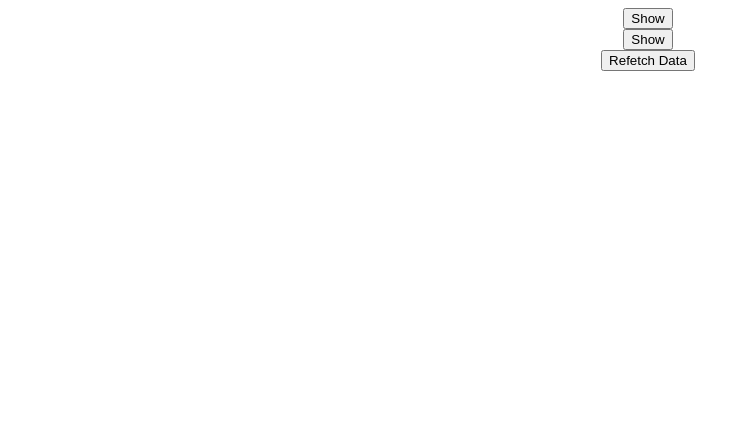
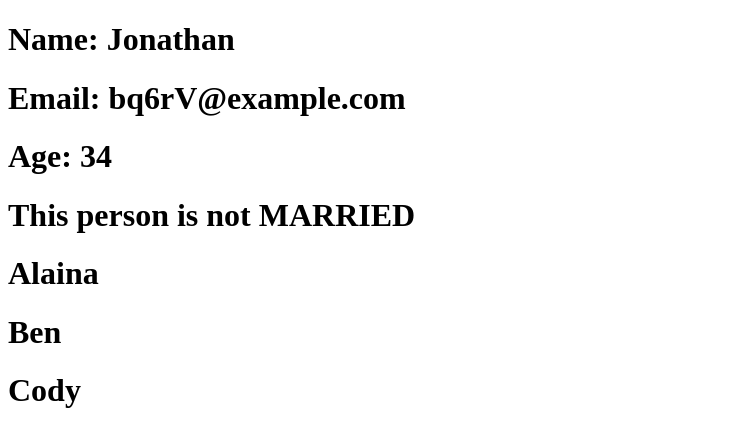
Before and after one commit to jonathanLindquist/rcy_episode_1, a React (Create React App) app: page / in a window 1280 px wide. Shown: the top 446 px of the page, without its empty margins (0-750 px from the left). Built offline with nearby package versions, Linux system fonts and the light colour scheme; no server answers.

Commit message:
reset + prop types

```diff
--- a/package.json
+++ b/package.json
@@ -9,6 +9,7 @@
     "@testing-library/react": "^13.4.0",
     "@testing-library/user-event": "^13.5.0",
     "axios": "^1.5.1",
+    "prop-types": "^15.8.1",
     "react": "^18.2.0",
     "react-dom": "^18.2.0",
     "react-hook-form": "^7.47.0",
--- a/src/App.js
+++ b/src/App.js
@@ -1,28 +1,19 @@
 import "./App.css";
-import { useToggle } from "./hooks/useToggle";
-import { Cat } from "./components/Cat";
-import { QueryClient, QueryClientProvider } from "@tanstack/react-query";
+import { Person } from "./components/Person";
 
 // useState
 // useContext
 // useEffect
 
 function App() {
-  const [isVisible, toggle] = useToggle();
-  const [isVisible2, toggle2] = useToggle();
-
-  const client = new QueryClient();
-
   return (
-    <QueryClientProvider client={client}>
-      <div className="App">
-        <button onClick={toggle}>{isVisible ? "Hide" : "Show"}</button>
-        {isVisible && <h1>Hidden Text</h1>}
-        <button onClick={toggle2}>{isVisible2 ? "Hide" : "Show"}</button>
-        {isVisible2 && <h1>Hidden Text 2</h1>}
-        <Cat />
-      </div>
-    </QueryClientProvider>
+    <Person
+      name="Jonathan"
+      email="bq6rV@example.com"
+      age={34}
+      isMarried={false}
+      friends={["Alaina", "Ben", "Cody"]}
+    />
   );
 }
 
--- a/src/components/Cat.js
+++ /dev/null
@@ -1,16 +0,0 @@
-import { useGetCat } from "../hooks/useGetCat";
-
-export const Cat = () => {
-  const { data, isLoading, refetchData } = useGetCat();
-
-  if (isLoading) {
-    return <h1>Loading...</h1>;
-  }
-
-  return (
-    <div>
-      <button onClick={refetchData}>Refetch Data</button>
-      <h2>{data?.fact}</h2>
-    </div>
-  );
-};
--- /dev/null
+++ b/src/components/Person.js
@@ -0,0 +1,23 @@
+import PropTypes from "prop-types";
+
+export const Person = (props) => {
+  return (
+    <div>
+      <h1>Name: {props.name}</h1>
+      <h1>Email: {props.email}</h1>
+      <h1>Age: {props.age}</h1>
+      <h1>This person {props.isMarried ? "is" : "is not"} MARRIED</h1>
+      {props.friends.map((friend, key) => (
+        <h1 key={key}>{friend}</h1>
+      ))}
+    </div>
+  );
+};
+
+Person.propTypes = {
+  name: PropTypes.string,
+  email: PropTypes.string,
+  age: PropTypes.number,
+  isMarried: PropTypes.bool,
+  friends: PropTypes.arrayOf(PropTypes.string),
+};
```
Also changed, not shown: 1 other file (tests, documents, lock files or other folders).
